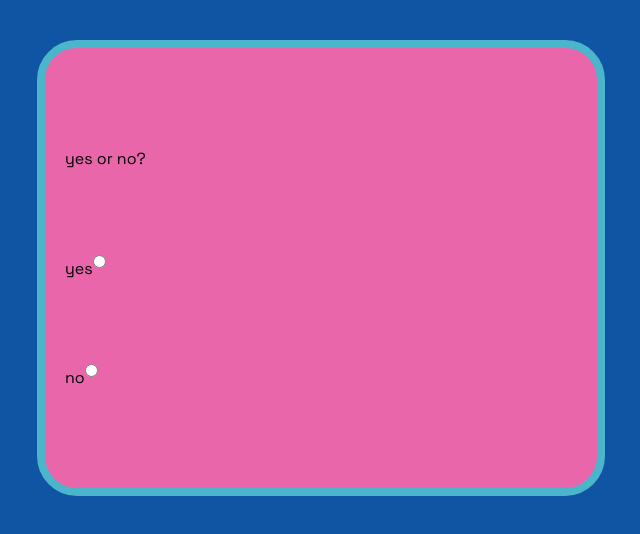
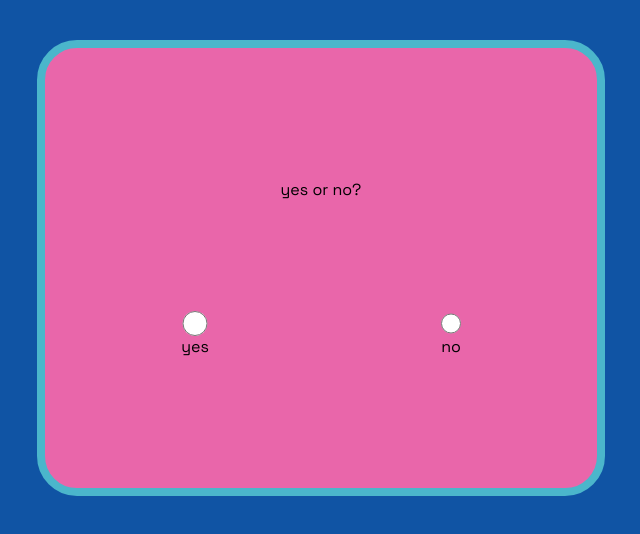
Before and after one commit to danielmdavis/vibecamp-match-booth, a Next.js app: page / in a window 1280 px wide. Both pictures are taken after typing "Sample", "name@example.com" into the empty fields and a click on the button "begin". Shown: the top 534 px of the page, without its empty margins (319-959 px from the left). Built offline with nearby package versions, Linux system fonts and the light colour scheme.

Commit message:
some styles

```diff
--- a/app/globals.css
+++ b/app/globals.css
@@ -53,11 +53,32 @@ form {
   background-color: var(--pink);
 }
 
+.question-text {
+  text-align: center;
+}
+.question-options {
+  display: flex;
+  flex-direction: row;
+  justify-content: space-around;
+}
+.label-pair {
+  display: flex;
+  flex-direction: column-reverse;
+}
+
 input {
   height: 25px;
+  display: inline;
 }
 
+.fade-in {
+  animation: fadeIn 0.75s;
+}
 
+@keyframes fadeIn {
+  0% { opacity: 0; }
+  100% { opacity: 1; }
+}
 
 .slide-in {
   animation: slide-in 0.5s forwards;
--- a/app/questionComponent.jsx
+++ b/app/questionComponent.jsx
@@ -13,7 +13,7 @@ export default function Question (props) {
     // }
         const options = props.question.options.map(i => {
             return (
-                <div>
+                <div className='label-pair'>
                     <label>{i}</label>
                     <input type='radio' onClick={() => props.handleVote(props.question.text, i) }/>
                 </div>
@@ -22,10 +22,12 @@ export default function Question (props) {
 
     return (
 
-      <div className='form'>
+      <div className={`form fade-in`}>
         <form>
-            <label>{props.question.text}</label>
+            <label className='question-text'>{props.question.text}</label>
+            <div className='question-options'>
             {options}
+            </div>
         </form>
       </div>
     )
--- a/app/submitComponent.jsx
+++ b/app/submitComponent.jsx
@@ -7,8 +7,8 @@ export default function Submit(props) {
     return (
         <div className='wrap' style={{ fontFamily: 'Space Grotesk' }}>
         <form>
-          <label>One final question: are ready to submit your answers? To not just LoveBot, but your crush?</label>
-          <label>You will not be shown your matches otherwise. Think it over.</label>
+          <label className='question-text'>One final question: are ready to submit your answers? To not just LoveBot, but your crush?</label>
+          <label className='question-text'>You will not be shown your matches otherwise. Think it over.</label>
 
           <button onClick={() => props.handleCreds()}>yes</button>
           <button>no</button>
```
